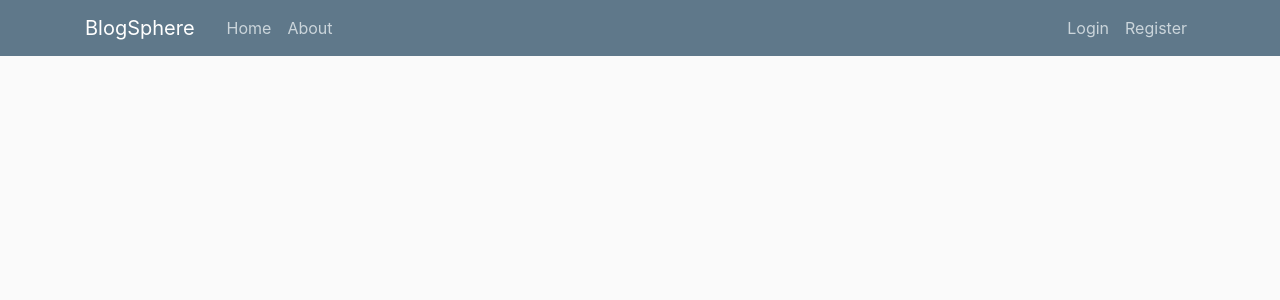
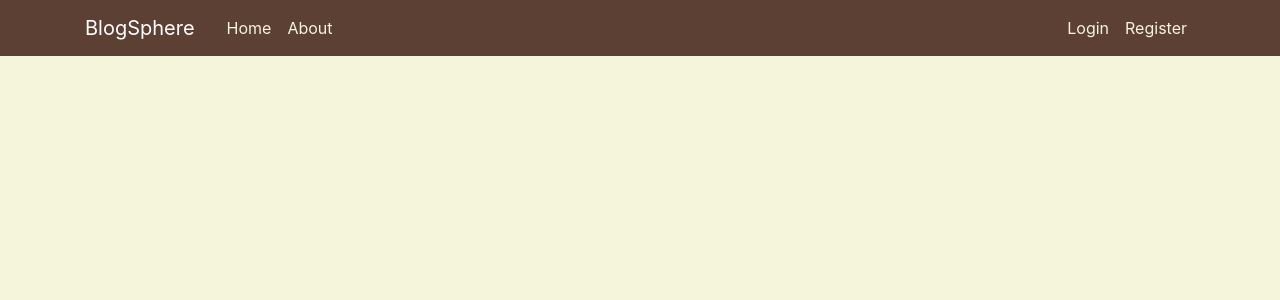
Before and after one commit to Sarthakpurii/BlogSphere, a Django app: page /blog/ in a window 1280 px wide. Shown: the top 300 px of the page. Run offline with Django 5.2, Linux system fonts and the light colour scheme; data that the repository does not hold is empty; some libraries are stand-ins or nearby versions.

Commit message:
STYLE: changes theme

```diff
--- a/blog/static/blog/main.css
+++ b/blog/static/blog/main.css
@@ -1,12 +1,12 @@
 body {
-    background: #fafafa;
-    color: #333333;
+    background: #f5f5dc; /* beige */
+    color: #5c4033;
     margin-top: 5rem;
     /* padding-top: 70px !important; */
   }
 
   h1, h2, h3, h4, h5, h6 {
-    color: #444444;
+    color: #5c4033;
   }
 
   ul {
@@ -14,11 +14,11 @@ body {
   }
 
   .bg-steel {
-    background-color: #5f788a;
+    background-color: #5c4033;
   }
 
   .site-header .navbar-nav .nav-link {
-    color: #cbd5db;
+    color: #f5f5dc;
   }
 
   .site-header .navbar-nav .nav-link:hover {
@@ -42,7 +42,7 @@ body {
   }
 
   a.article-title:hover {
-    color: #428bca;
+    color: #8b5e3c;
     text-decoration: none;
   }
 
```
